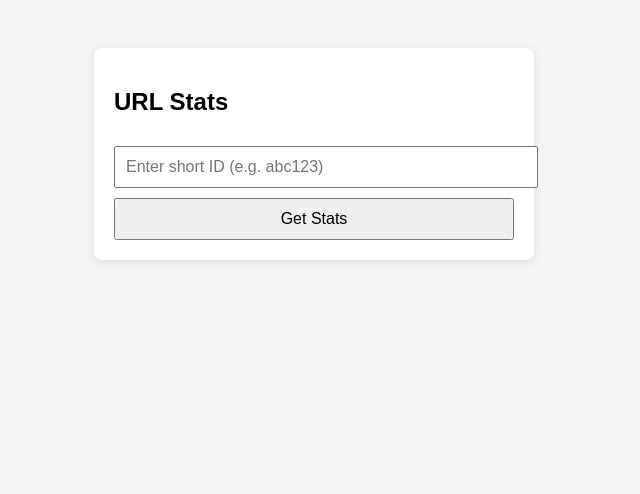
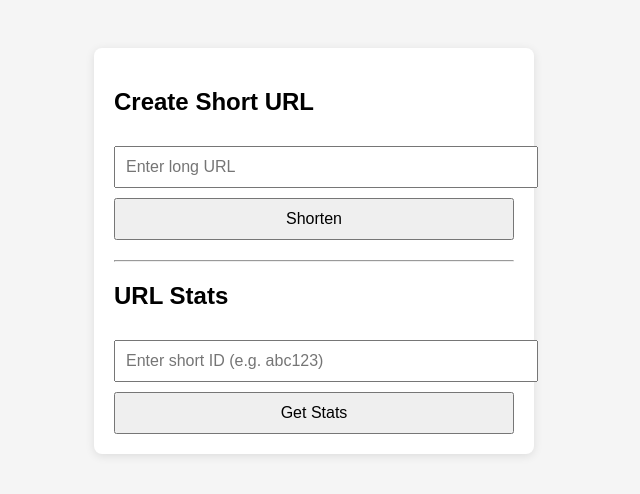
Before and after one commit to Prj-geek/url-shortener, a plain HTML site: page client/index.html in a window 1280 px wide. Shown: the whole page, without its empty margins (326-966 px from the left). Drawn offline with Linux system fonts and the light colour scheme.

Commit message:
Added /shorten feature

```diff
--- a/client/index.html
+++ b/client/index.html
@@ -34,6 +34,17 @@
 <body>
 
   <div class="card">
+
+    <h2>Create Short URL</h2>
+
+    <input id="longUrl" placeholder="Enter long URL" />
+    <button onclick="createShortUrl()">Shorten</button>
+
+    <div id="shortResult" class="result" style="display:none;"></div>
+
+    <hr style="margin:20px 0;" />
+
+
     <h2>URL Stats</h2>
 
     <input id="shortId" placeholder="Enter short ID (e.g. abc123)" />
@@ -75,5 +86,44 @@
     }
   </script>
 
+  <script>
+    async function createShortUrl() {
+        const longUrl = document.getElementById("longUrl").value;
+        const resultDiv = document.getElementById("shortResult");
+
+        if (!longUrl) {
+        alert("Please enter a URL");
+        return;
+        }
+
+        try {
+        const res = await fetch("https://url-shortener-api.onrender.com/shorten", {
+            method: "POST",
+            headers: {
+            "Content-Type": "application/json"
+            },
+            body: JSON.stringify({ url: longUrl })
+        });
+
+        const data = await res.json();
+
+        if (!res.ok) {
+            resultDiv.style.display = "block";
+            resultDiv.innerText = "Error creating short URL";
+            return;
+        }
+
+        resultDiv.style.display = "block";
+        resultDiv.innerHTML = `
+            <strong>Short URL:</strong><br>
+            <a href="${data.shortUrl}" target="_blank">${data.shortUrl}</a>
+        `;
+        } catch (err) {
+        resultDiv.style.display = "block";
+        resultDiv.innerText = "Server error";
+        }
+    }
+  </script>
+
 </body>
 </html>
```
